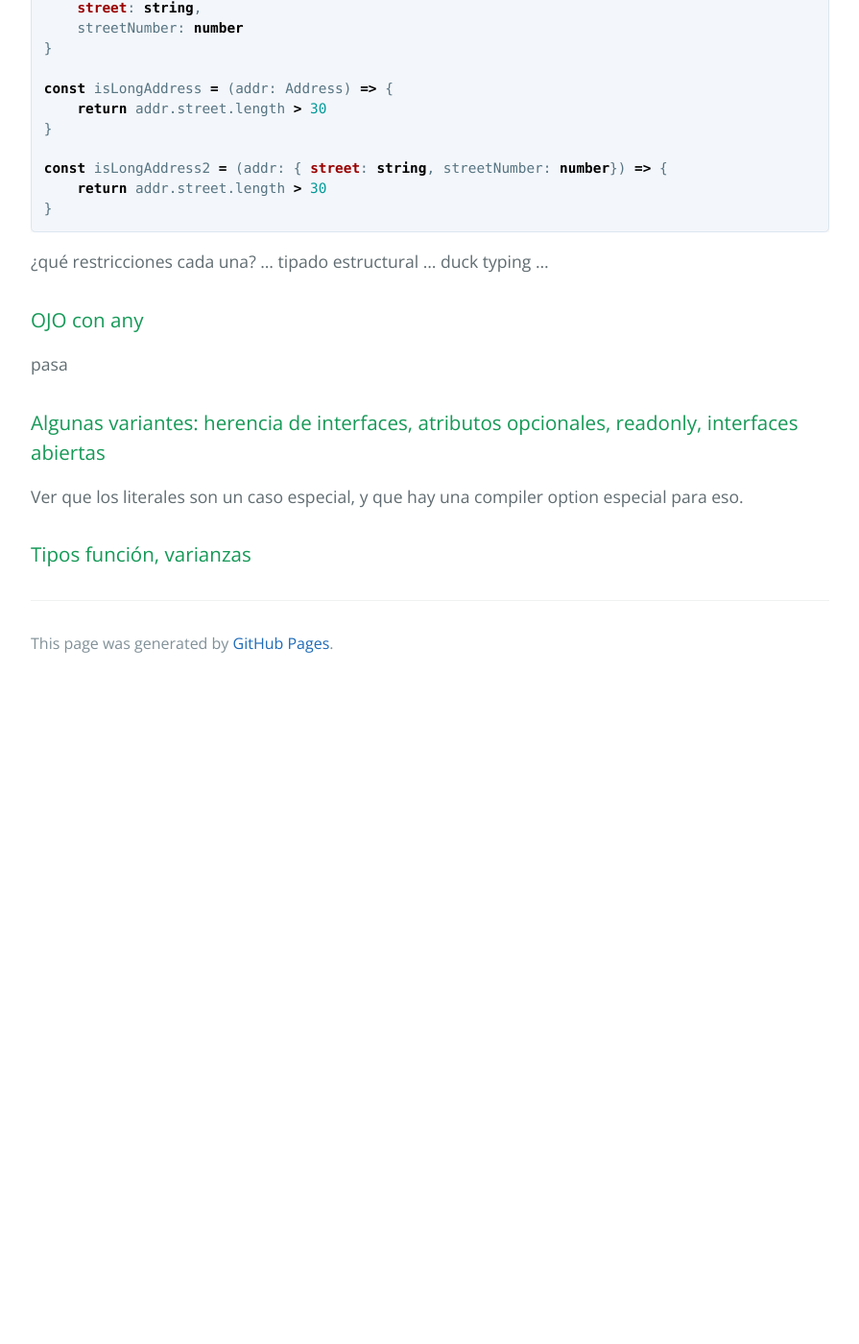
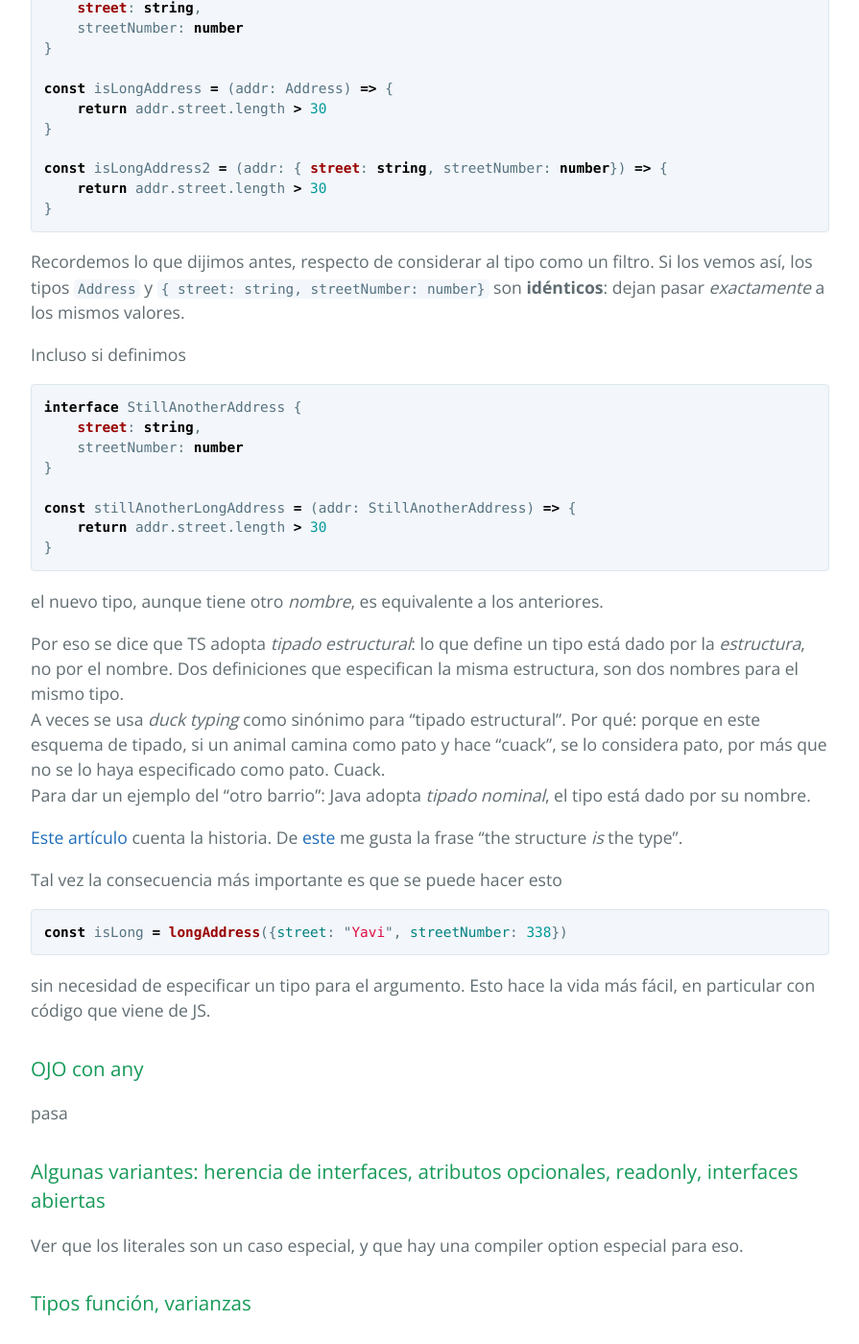
Before and after one commit to clombardi/bdsol-capacitacion-desarrollo, a Jekyll site: the page built from typescript/interfaces-in-depth.md, in a window 1280 px wide and 1400 px high, scrolled down 490 px. Shown: the whole window at 96% size, without its empty margins (192-1087 px from the left). Built offline with Jekyll 4.4.1, drawn with Linux system fonts in a browser that asks for light colours; our own code applies the rules of GitHub Pages for plain Markdown files; before the commit the page ends 1204 px from its top, so only the background shows below that.

Commit message:
interfaces - cuento tipado estructural

````diff
--- a/typescript/interfaces-in-depth.md
+++ b/typescript/interfaces-in-depth.md
@@ -19,7 +19,33 @@ const isLongAddress2 = (addr: { street: string, streetNumber: number}) => {
 }
 ```
 
-¿qué restricciones cada una? ... tipado estructural ... duck typing ...
+Recordemos lo que dijimos antes, respecto de considerar al tipo como un filtro. Si los vemos así, los tipos `Address` y `{ street: string, streetNumber: number}` son **idénticos**: dejan pasar _exactamente_ a los mismos valores.
+
+Incluso si definimos
+``` typescript
+interface StillAnotherAddress {
+    street: string,
+    streetNumber: number
+}
+
+const stillAnotherLongAddress = (addr: StillAnotherAddress) => {
+    return addr.street.length > 30
+}
+```
+el nuevo tipo, aunque tiene otro _nombre_, es equivalente a los anteriores.
+
+Por eso se dice que TS adopta _tipado estructural_: lo que define un tipo está dado por la _estructura_, no por el nombre. Dos definiciones que especifican la misma estructura, son dos nombres para el mismo tipo.
+A veces se usa _duck typing_ como sinónimo para "tipado estructural". Por qué: porque en este esquema de tipado, si un animal camina como pato y hace "cuack", se lo considera pato, por más que no se lo haya especificado como pato. Cuack.
+Para dar un ejemplo del "otro barrio": Java adopta _tipado nominal_, el tipo está dado por su nombre.
+
+[Este artículo](https://medium.com/@KevinBGreene/surviving-the-typescript-ecosystem-interfaces-and-structural-typing-7fcecd54aef5) cuenta la historia. De [este](https://medium.com/redox-techblog/structural-typing-in-typescript-4b89f21d6004) me gusta la frase "the structure _is_ the type".
+
+Tal vez la consecuencia más importante es que se puede hacer esto
+``` typescript
+const isLong = longAddress({street: "Yavi", streetNumber: 338})
+```
+sin necesidad de especificar un tipo para el argumento. Esto hace la vida más fácil, en particular con código que viene de JS.
+
 
 ### OJO con any
 
````
Also changed, not shown: typescript/object-types.md (+6 -5 lines).
